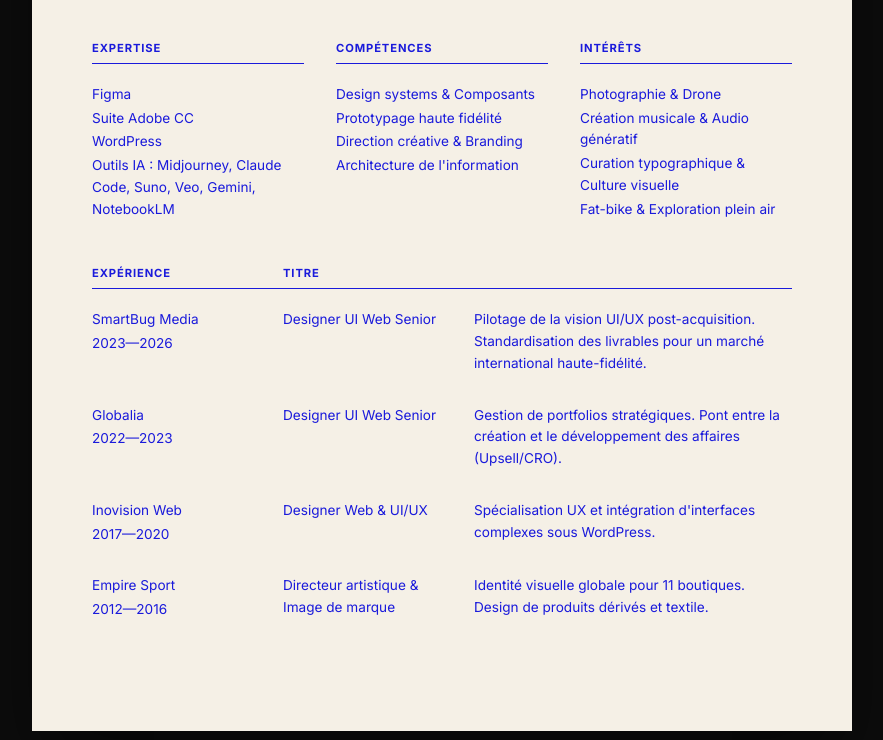
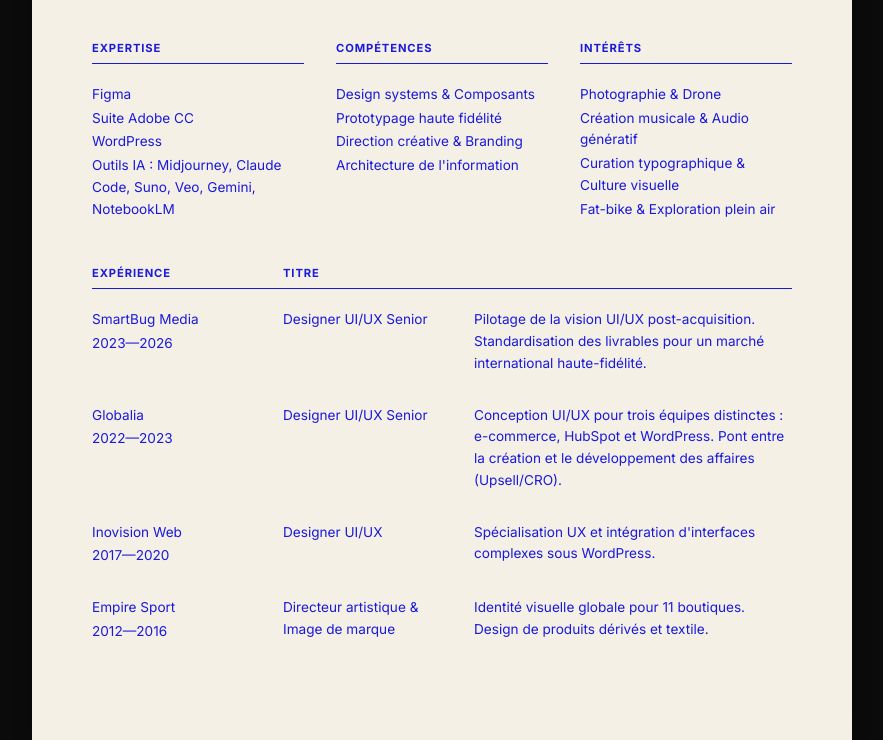
Before and after one commit to sebass182/sebasslemyre-site, a plain HTML site: page index.html in a window 1280 px wide. Shown: the part 531-1271 px from the top of the page, without its empty margins (198-1081 px from the left). Drawn offline with Linux system fonts and the light colour scheme.

Commit message:
Use UI/UX consistently across titles; add Globalia's three teams to description

```diff
--- a/index.html
+++ b/index.html
@@ -271,7 +271,7 @@
         </div>
         <div>
           <p class="exp-sub">Titre</p>
-          <p>Designer UI Web Senior</p>
+          <p>Designer UI/UX Senior</p>
         </div>
         <div class="exp-desc">
           <p>Pilotage de la vision UI/UX post-acquisition. Standardisation des livrables pour un marché international haute-fidélité.</p>
@@ -285,10 +285,10 @@
         </div>
         <div>
           <p class="exp-sub">Titre</p>
-          <p>Designer UI Web Senior</p>
+          <p>Designer UI/UX Senior</p>
         </div>
         <div class="exp-desc">
-          <p>Gestion de portfolios stratégiques. Pont entre la création et le développement des affaires (Upsell/CRO).</p>
+          <p>Conception UI/UX pour trois équipes distinctes : e-commerce, HubSpot et WordPress. Pont entre la création et le développement des affaires (Upsell/CRO).</p>
         </div>
       </div>
 
@@ -299,7 +299,7 @@
         </div>
         <div>
           <p class="exp-sub">Titre</p>
-          <p>Designer Web & UI/UX</p>
+          <p>Designer UI/UX</p>
         </div>
         <div class="exp-desc">
           <p>Spécialisation UX et intégration d'interfaces complexes sous WordPress.</p>
```
